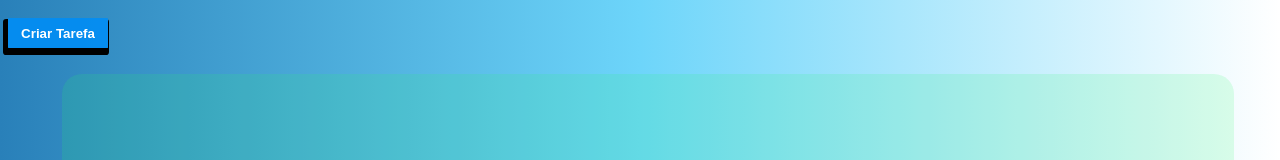
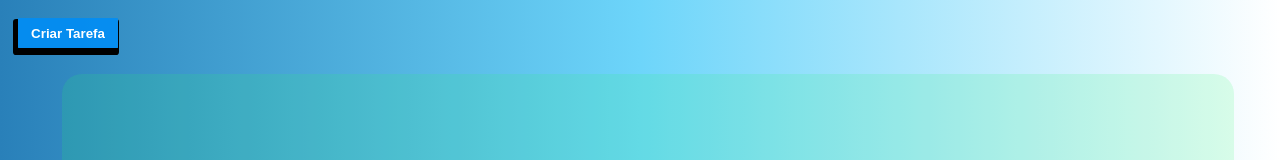
Before and after one commit to Odisseu93/to-do-list-React-ts, a React (Vite) app: page / in a window 1280 px wide. Shown: the top 160 px of the page. Built offline with nearby package versions, Linux system fonts and the light colour scheme.

Commit message:
atualizando o estilo de ButtonShowModal

```diff
--- a/src/components/ButtonShowModal/styles.ts
+++ b/src/components/ButtonShowModal/styles.ts
@@ -3,7 +3,7 @@ import styled from "styled-components";
 export const Button = styled.button`
   width: 100px;
   height: 30px;
-  margin: 10px auto;
+  margin: 10px 0 10px 10px;
   border: none;
   border-radius: 1px;
   color: #fff;
```
